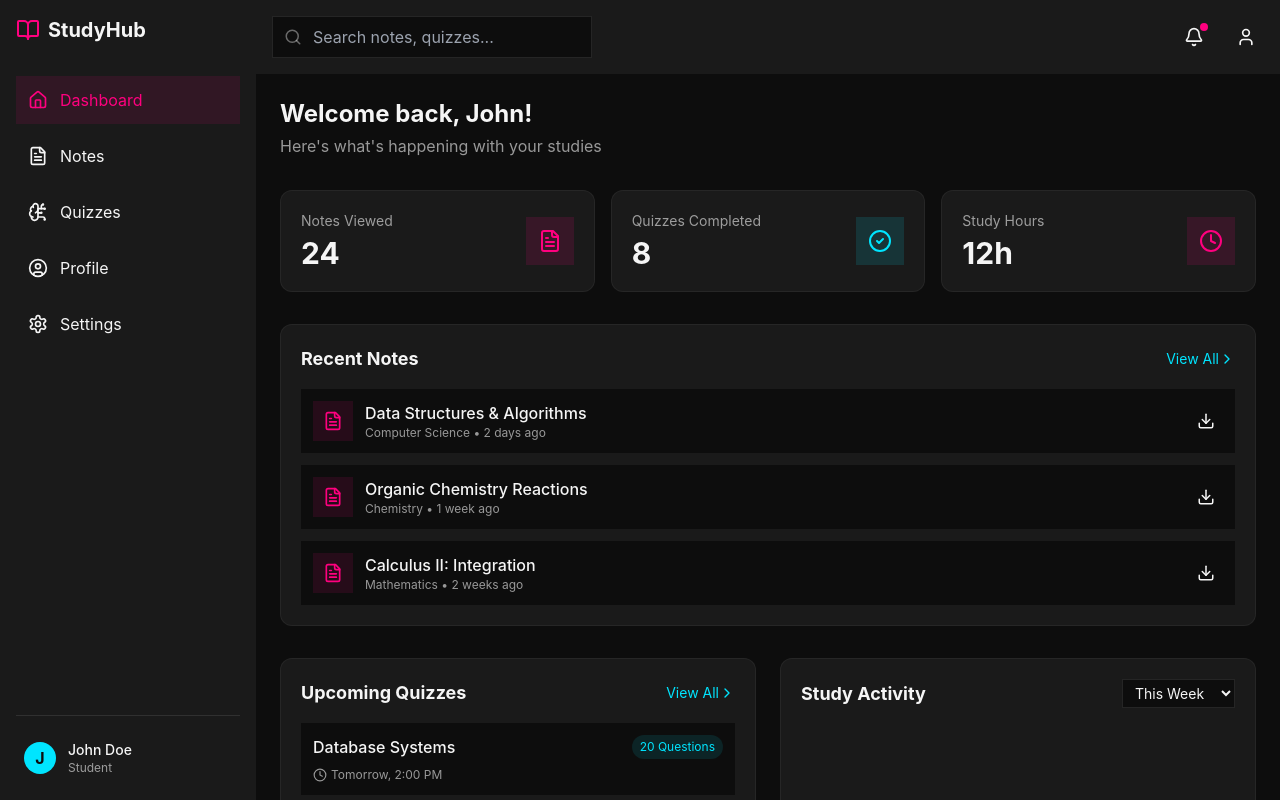
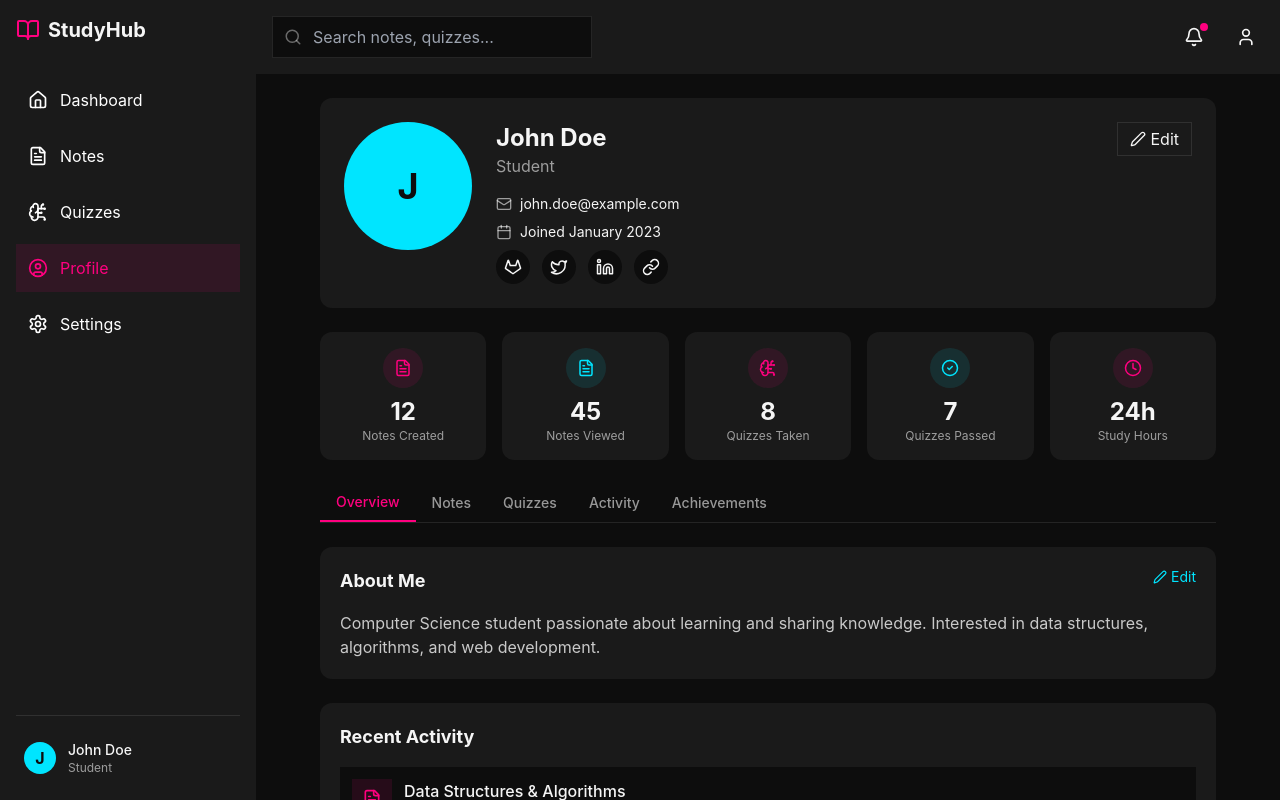
Before and after one commit to akrathor18/Note-sharing-app, a React (Vite) app in the folder client/: page /profile in a window 1280 px wide. Built offline with nearby package versions, Linux system fonts and the light colour scheme.

Commit message:
implementing routing

```diff
--- a/client/src/App.jsx
+++ b/client/src/App.jsx
@@ -1,11 +1,56 @@
-import Navbar from "./components/navBar.jsx"
+import {  createBrowserRouter, RouterProvider } from "react-router-dom";
 import "./index.css"
 
+import Navbar from "./components/navBar.jsx"
+import Dashboard from "./components/Dashboard.jsx";
+import Notes from "./components/Notes.jsx";
+import Quiz from "./components/Quiz.jsx";
+import Profile from "./components/Profile.jsx";
+import Settings from "./components/Settings.jsx";
+import SignIn from "./components/SignIn.jsx";
+import SignUp from "./components/SignUp.jsx";
 function App() {
+  const router = createBrowserRouter([
+    {
+      path: "/",
+      element: <Navbar />,
+      children: [
+        {
+          index: true,
+          element: <Dashboard />,
+        },
+        {
+          path: "notes",
+          element: <Notes />,
+        },
+        {
+          path: "quizzes",
+          element: <Quiz />,
+        },
+        {
+          path: "profile",
+          element: <Profile />,
+        },
+        {
+          path: "settings",
+          element: <Settings />,
+        },
+      ],
+    },
+    {
+      path: "/sign-in",
+      element: <SignIn />,
+    },
+    {
+      path: "/sign-up",
+      element: <SignUp />,
+    },
+  ]);
+
+
   return (
     <div className="flex flex-col h-screen">
-      <Navbar />
-
+        <RouterProvider router={router} />
     </div>
   )
 }
--- a/client/src/components/navBar.jsx
+++ b/client/src/components/navBar.jsx
@@ -15,6 +15,7 @@ import {
   SettingsIcon,
   UserCircle,
 } from "lucide-react"
+import {NavLink , Outlet } from "react-router-dom";
 import Dashboard from "./Dashboard"
 import Notes from "./Notes"
 import Quiz from "./Quiz"
@@ -282,74 +283,79 @@ function navBar() {
         <nav className="flex-1">
           <ul className="space-y-2">
             <li>
-              <button
-                onClick={() => {
-                  setActiveTab("dashboard")
-                  setIsMobileMenuOpen(false)
-                }}
-                className={`w-full flex items-center gap-3 p-3 rounded-lg transition-all duration-200 ${
-                  activeTab === "dashboard" ? "bg-[#FF007F]/10 text-[#FF007F]" : "hover:bg-[#1A1A1A]/80"
-                }`}
-              >
+              <NavLink
+              to={'/'}
+              className={({ isActive }) =>
+                `w-full flex items-center gap-3 p-3 rounded-lg transition-all duration-200 ${
+                  isActive
+                    ? "bg-[#FF007F]/10 text-[#FF007F]" // Active state
+                    : "hover:bg-[#1A1A1A]/80 text-white" // Default & hover state
+                }`
+              }
+            >
                 <Home size={20} />
                 <span>Dashboard</span>
-              </button>
+              </NavLink>
             </li>
             <li>
-              <button
-                onClick={() => {
-                  setActiveTab("notes")
-                  setIsMobileMenuOpen(false)
-                }}
-                className={`w-full flex items-center gap-3 p-3 rounded-lg transition-all duration-200 ${
-                  activeTab === "notes" ? "bg-[#FF007F]/10 text-[#FF007F]" : "hover:bg-[#1A1A1A]/80"
-                }`}
+              <NavLink
+                to={'/notes'}
+                className={({ isActive }) =>
+                  `w-full flex items-center gap-3 p-3 rounded-lg transition-all duration-200 ${
+                    isActive
+                      ? "bg-[#FF007F]/10 text-[#FF007F]" // Active state
+                      : "hover:bg-[#1A1A1A]/80 text-white" // Default & hover state
+                  }`
+                }
               >
                 <FileText size={20} />
                 <span>Notes</span>
-              </button>
+              </NavLink>
             </li>
             <li>
-              <button
-                onClick={() => {
-                  setActiveTab("quiz")
-                  setIsMobileMenuOpen(false)
-                }}
-                className={`w-full flex items-center gap-3 p-3 rounded-lg transition-all duration-200 ${
-                  activeTab === "quiz" ? "bg-[#FF007F]/10 text-[#FF007F]" : "hover:bg-[#1A1A1A]/80"
-                }`}
-              >
+              <NavLink
+               to={'/quizzes'}
+               className={({ isActive }) =>
+                 `w-full flex items-center gap-3 p-3 rounded-lg transition-all duration-200 ${
+                   isActive
+                     ? "bg-[#FF007F]/10 text-[#FF007F]" // Active state
+                     : "hover:bg-[#1A1A1A]/80 text-white" // Default & hover state
+                 }`
+               }
+             >
                 <BrainCircuit size={20} />
                 <span>Quizzes</span>
-              </button>
+              </NavLink>
             </li>
             <li>
-              <button
-                onClick={() => {
-                  setActiveTab("profile")
-                  setIsMobileMenuOpen(false)
-                }}
-                className={`w-full flex items-center gap-3 p-3 rounded-lg transition-all duration-200 ${
-                  activeTab === "profile" ? "bg-[#FF007F]/10 text-[#FF007F]" : "hover:bg-[#1A1A1A]/80"
-                }`}
+              <NavLink
+                to={'/profile'}
+                className={({ isActive }) =>
+                  `w-full flex items-center gap-3 p-3 rounded-lg transition-all duration-200 ${
+                    isActive
+                      ? "bg-[#FF007F]/10 text-[#FF007F]" // Active state
+                      : "hover:bg-[#1A1A1A]/80 text-white" // Default & hover state
+                  }`
+                }
               >
                 <UserCircle size={20} />
                 <span>Profile</span>
-              </button>
+              </NavLink>
             </li>
             <li>
-              <button
-                onClick={() => {
-                  setActiveTab("settings")
-                  setIsMobileMenuOpen(false)
-                }}
-                className={`w-full flex items-center gap-3 p-3 rounded-lg transition-all duration-200 ${
-                  activeTab === "settings" ? "bg-[#FF007F]/10 text-[#FF007F]" : "hover:bg-[#1A1A1A]/80"
-                }`}
+              <NavLink
+                to={'/settings'}
+                className={({ isActive }) =>
+                  `w-full flex items-center gap-3 p-3 rounded-lg transition-all duration-200 ${
+                    isActive
+                      ? "bg-[#FF007F]/10 text-[#FF007F]" // Active state
+                      : "hover:bg-[#1A1A1A]/80 text-white" // Default & hover state
+                  }`
+                }
               >
                 <SettingsIcon size={20} />
                 <span>Settings</span>
-              </button>
+              </NavLink>
             </li>
           </ul>
         </nav>
@@ -476,12 +482,13 @@ function navBar() {
 
         {/* Content */}
         <main className="p-4 md:p-6">
-          {activeTab === "dashboard" && <Dashboard user={user} />}
+          {/* {activeTab === "dashboard" && <Dashboard user={user} />}
           {activeTab === "notes" && <Notes />}
           {activeTab === "quiz" && <Quiz />}
           {activeTab === "profile" && <Profile user={user} setUser={setUser} />}
           {activeTab === "settings" && <Settings user={user} setUser={setUser} />}
-          {activeTab === "search" && searchResults && <SearchResults results={searchResults} />}
+          {activeTab === "search" && searchResults && <SearchResults results={searchResults} />} */}
+           <Outlet/>
         </main>
       </div>
 
```
